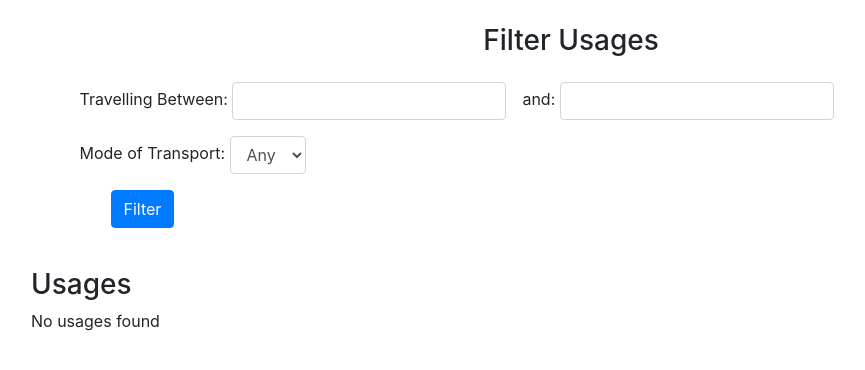
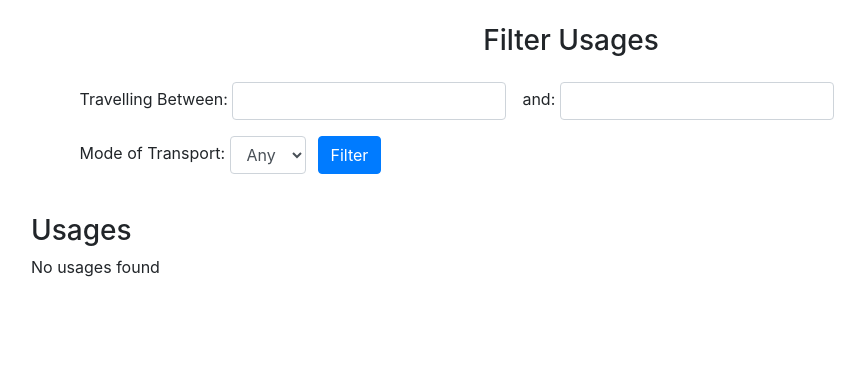
Before and after one commit to uofg-cs20/oti-customer, a Django app: template customer/website/templates/website/usage.html in a window 1280 px wide. Shown: the part 56-426 px from the top of the page, without its empty margins (69-934 px from the left). Run offline with Django 3.2, Linux system fonts and the light colour scheme; the template is opened without the code that fills it, so the values that code supplies are empty; some libraries are stand-ins or nearby versions.

Commit message:
Fix button positioning

```diff
--- a/customer/website/templates/website/usage.html
+++ b/customer/website/templates/website/usage.html
@@ -26,19 +26,10 @@
 						{% endfor %}
 					</select>
 				</div>
+				<div class="text-center px-1">
+					<p><input  class="btn btn-md btn-primary" type="submit" value="Filter"></p>
+				</div>
 			</div>
-
-			<!--p>Mode of Transport: <select name="mode" id="mode">
-				<option value="None">Any</option>
-				{% for m in modes %}
-					<option id="mode" value="{% autoescape off %}{{ m.id }}{% endautoescape %}">{{m.short_desc}}</option>
-				{% endfor %}
-			</select></p-->
-
-			<div class="text-center px-4">
-				<p><input  class="btn btn-md btn-primary" type="submit" value="Filter"></p>
-			</div>
-
 		</form>
 	</div>
 
```
